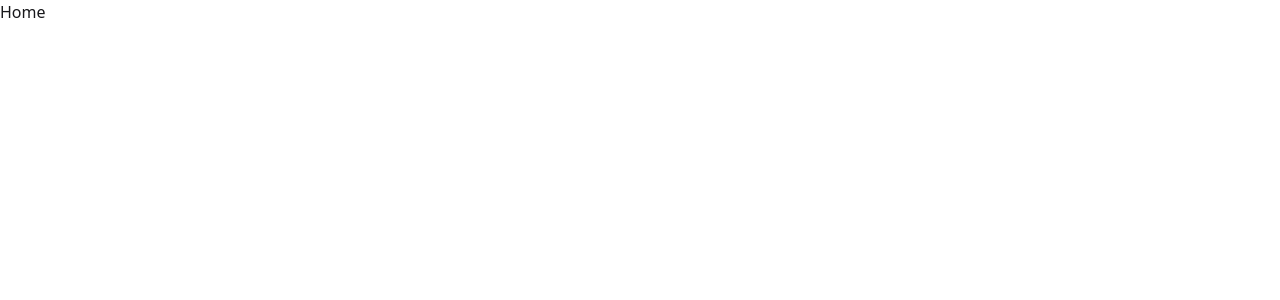
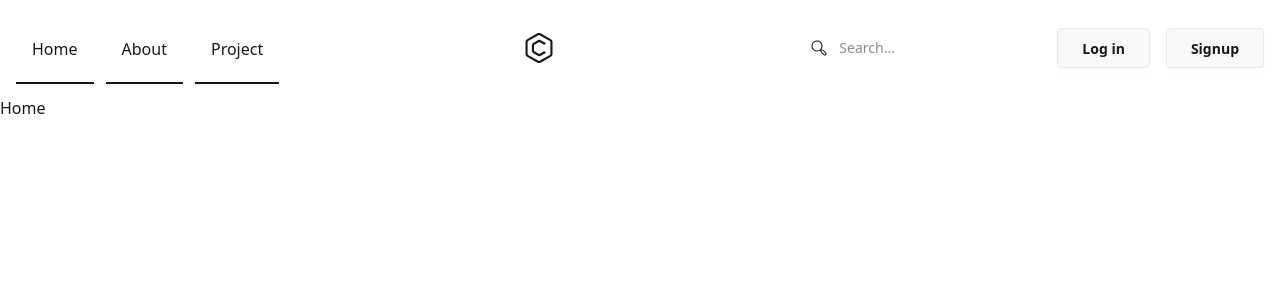
Before and after one commit to sushantraj18/mern-blog, a React (Vite) app in the folder client/: page / in a window 1280 px wide. Shown: the top 300 px of the page. Built offline with nearby package versions, Linux system fonts and the light colour scheme.

Commit message:
created header section

```diff
--- a/client/src/App.jsx
+++ b/client/src/App.jsx
@@ -6,10 +6,12 @@ import Dashboard from './pages/Dashboard'
 import Login from './pages/Login'
 import Signup from './pages/Signup'
 import Project from './pages/Project'
+import Header from './components/Header'
 
 function App() {
   return (
     <BrowserRouter>
+    <Header/>
     <Routes>
       <Route path="/" Component={Home}/>
       <Route path="/about" Component={About}/>
--- /dev/null
+++ b/client/src/components/Header.jsx
@@ -0,0 +1,55 @@
+import React from 'react'
+import { Link,useLocation } from 'react-router-dom'
+
+function Header() {
+    const path = useLocation().pathname
+
+  return (
+    <header className="p-4 dark:bg-gray-100 dark:text-gray-800">
+	<div className="container flex justify-between h-16 mx-auto">
+		<ul className="items-stretch hidden space-x-3 lg:flex">
+			<li className="flex">
+				<Link   to={"/"} rel="noopener noreferrer" href="#" className={`flex items-center px-4 -mb-1 border-b-2 ${path === "/" ? "dark:border- dark:text-violet-600 dark:border-violet-600" : ""} `}>Home</Link>
+			</li>
+			<li  className="flex">
+				<Link  rel="noopener noreferrer" to={"/about"} className={`flex items-center px-4 -mb-1 border-b-2 dark:border- ${path === "/about" ? "dark:border- dark:text-violet-600 dark:border-violet-600" : ""} `}>About</Link>
+			</li>
+			<li  className="flex">
+				<Link to={"/project"} rel="noopener noreferrer" href="#" className={`flex items-center px-4 -mb-1 border-b-2 dark:border- ${path === "/project" ? "dark:border- dark:text-violet-600 dark:border-violet-600" : "" }`}>Project</Link>
+			</li>
+		</ul>
+		<a rel="noopener noreferrer" href="#" aria-label="Back to homepage" className="flex items-center p-2">
+			<svg xmlns="http://www.w3.org/2000/svg" fill="currentColor" viewBox="0 0 32 32" className="w-8 h-8 dark:text-violet-600">
+				<path d="M27.912 7.289l-10.324-5.961c-0.455-0.268-1.002-0.425-1.588-0.425s-1.133 0.158-1.604 0.433l0.015-0.008-10.324 5.961c-0.955 0.561-1.586 1.582-1.588 2.75v11.922c0.002 1.168 0.635 2.189 1.574 2.742l0.016 0.008 10.322 5.961c0.455 0.267 1.004 0.425 1.59 0.425 0.584 0 1.131-0.158 1.602-0.433l-0.014 0.008 10.322-5.961c0.955-0.561 1.586-1.582 1.588-2.75v-11.922c-0.002-1.168-0.633-2.189-1.573-2.742zM27.383 21.961c0 0.389-0.211 0.73-0.526 0.914l-0.004 0.002-10.324 5.961c-0.152 0.088-0.334 0.142-0.53 0.142s-0.377-0.053-0.535-0.145l0.005 0.002-10.324-5.961c-0.319-0.186-0.529-0.527-0.529-0.916v-11.922c0-0.389 0.211-0.73 0.526-0.914l0.004-0.002 10.324-5.961c0.152-0.090 0.334-0.143 0.53-0.143s0.377 0.053 0.535 0.144l-0.006-0.002 10.324 5.961c0.319 0.185 0.529 0.527 0.529 0.916z"></path>
+				<path d="M22.094 19.451h-0.758c-0.188 0-0.363 0.049-0.515 0.135l0.006-0.004-4.574 2.512-5.282-3.049v-6.082l5.282-3.051 4.576 2.504c0.146 0.082 0.323 0.131 0.508 0.131h0.758c0.293 0 0.529-0.239 0.529-0.531v-0.716c0-0.2-0.11-0.373-0.271-0.463l-0.004-0.002-5.078-2.777c-0.293-0.164-0.645-0.26-1.015-0.26-0.39 0-0.756 0.106-1.070 0.289l0.010-0.006-5.281 3.049c-0.636 0.375-1.056 1.055-1.059 1.834v6.082c0 0.779 0.422 1.461 1.049 1.828l0.009 0.006 5.281 3.049c0.305 0.178 0.67 0.284 1.061 0.284 0.373 0 0.723-0.098 1.027-0.265l-0.012 0.006 5.080-2.787c0.166-0.091 0.276-0.265 0.276-0.465v-0.716c0-0.293-0.238-0.529-0.529-0.529z"></path>
+			</svg>
+		</a>
+		<div className="flex items-center md:space-x-4">
+			<div className="relative">
+				<span className="absolute inset-y-0 left-0 flex items-center pl-2">
+					<button type="submit" title="Search" className="p-1 focus:outline-none focus:ring">
+						<svg fill="currentColor" viewBox="0 0 512 512" className="w-4 h-4 dark:text-gray-800">
+							<path d="M479.6,399.716l-81.084-81.084-62.368-25.767A175.014,175.014,0,0,0,368,192c0-97.047-78.953-176-176-176S16,94.953,16,192,94.953,368,192,368a175.034,175.034,0,0,0,101.619-32.377l25.7,62.2L400.4,478.911a56,56,0,1,0,79.2-79.195ZM48,192c0-79.4,64.6-144,144-144s144,64.6,144,144S271.4,336,192,336,48,271.4,48,192ZM456.971,456.284a24.028,24.028,0,0,1-33.942,0l-76.572-76.572-23.894-57.835L380.4,345.771l76.573,76.572A24.028,24.028,0,0,1,456.971,456.284Z"></path>
+						</svg>
+					</button>
+				</span>
+				<input type="search" name="Search" placeholder="Search..." className="w-32 py-2 pl-10 text-sm rounded-md sm:w-auto focus:outline-none dark:bg-gray-100 dark:text-gray-800 focus:dark:bg-gray-50" />
+			</div>
+            <Link to={"/login"}>
+			<button type="button" className=" btn hidden px-6 py-2 font-semibold rounded lg:block dark:bg-violet-600 dark:text-gray-50">Log in</button>
+            </Link>
+            <Link to={"/signup"}>
+			<button type="button" className=" btn hidden px-6 py-2 font-semibold rounded lg:block dark:bg-violet-600 dark:text-gray-50">Signup</button>
+            </Link>
+		</div>
+		<button title="Open menu" type="button" className="p-4 lg:hidden">
+			<svg xmlns="http://www.w3.org/2000/svg" fill="none" viewBox="0 0 24 24" stroke="currentColor" className="w-6 h-6 dark:text-gray-800">
+				<path strokeLinecap="round" strokeLinejoin="round" strokeWidth="2" d="M4 6h16M4 12h16M4 18h16"></path>
+			</svg>
+		</button>
+	</div>
+</header>
+  )
+}
+
+export default Header
```
